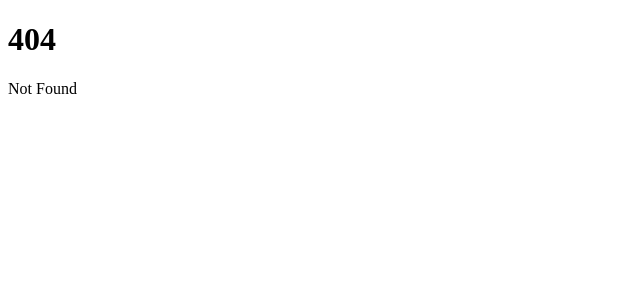
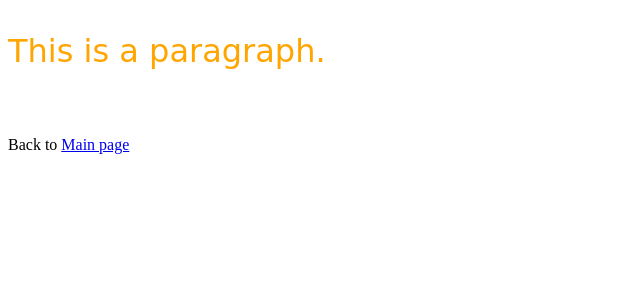
Before and after one commit to twent/svelte-kit-learning, a SvelteKit app: page /introduction/nested-components in a window 1280 px wide. Before the commit this address had no page. Shown: the top 300 px of the page, without its empty margins (0-640 px from the left). Built offline with nearby package versions, Linux system fonts and the light colour scheme.

Commit message:
✅ 1.3, 1.4 Styles & nested components

```diff
--- /dev/null
+++ b/src/routes/introduction/nested-components/+page.svelte
@@ -0,0 +1,15 @@
+<script>
+	import { HomeLink } from '$lib/index.js'
+</script>
+
+<p>This is a paragraph.</p>
+<br />
+<HomeLink />
+
+<style>
+	p {
+		color: orange;
+		font-family: 'Comic Sans MS', cursive;
+		font-size: 2em;
+	}
+</style>
```
